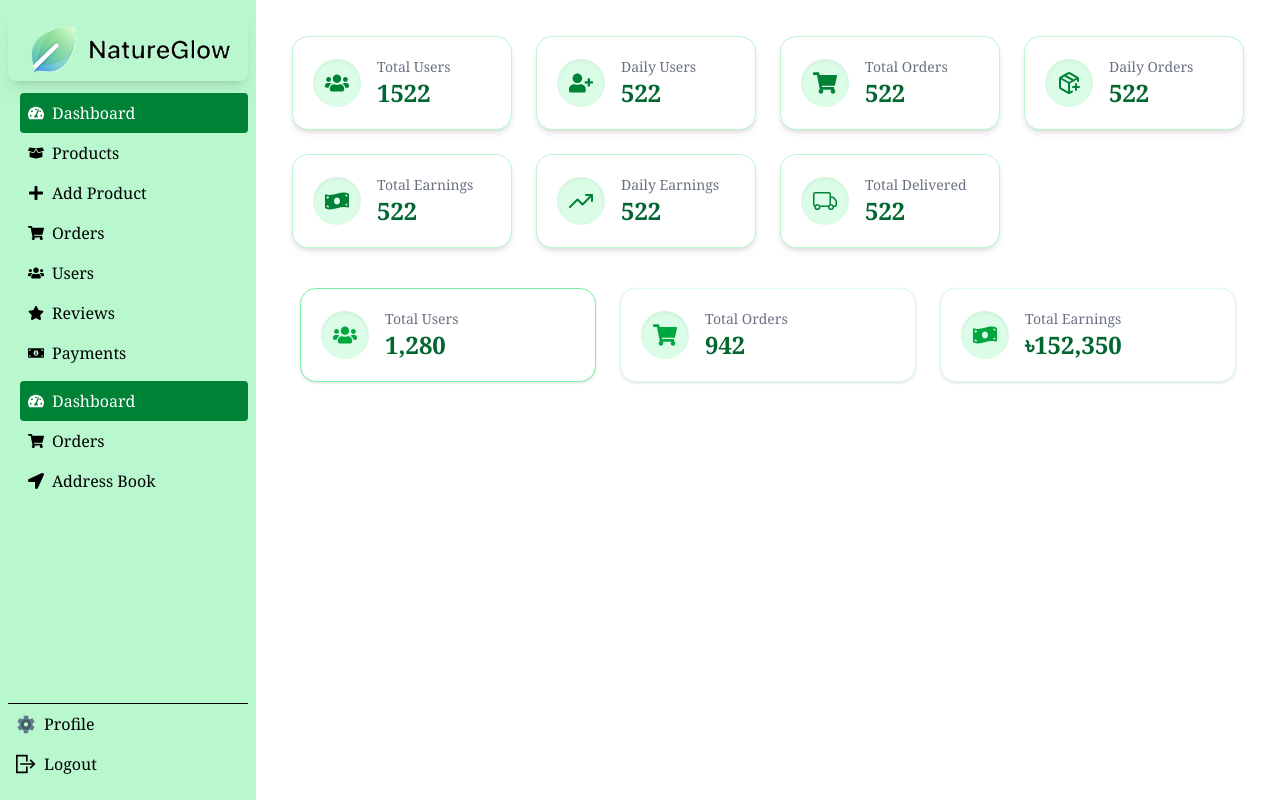
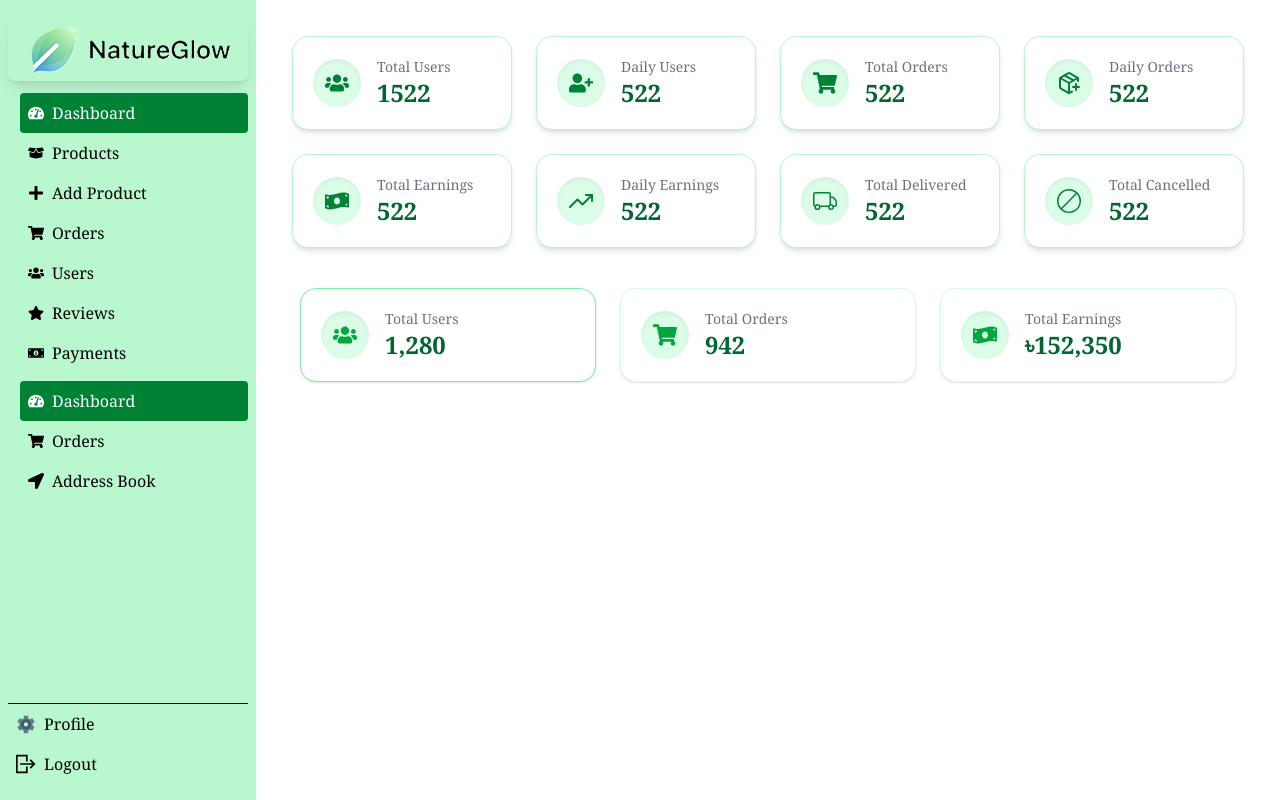
Before and after one commit to md-abu-naim/NatureGlow, a React (Vite) app: page /dashboard/admin-dashboard in a window 1280 px wide. Built offline with nearby package versions, Linux system fonts and the light colour scheme; no server answers.

Commit message:
admin dasboard page total cancelled

```diff
--- a/src/Pages/Dashboard/AdminBar/AdminDashboard.jsx
+++ b/src/Pages/Dashboard/AdminBar/AdminDashboard.jsx
@@ -1,5 +1,5 @@
 
-import { BsTruck } from "react-icons/bs";
+import { BsBan, BsTruck } from "react-icons/bs";
 import { FaUsers, FaShoppingCart, FaMoneyBillWave, FaUser, FaUserPlus } from "react-icons/fa";
 import { FiTrendingUp } from "react-icons/fi";
 import { LuPackagePlus } from "react-icons/lu";
@@ -78,6 +78,16 @@ const AdminDashboard = () => {
                         <h3 className="text-2xl font-semibold text-green-800">522</h3>
                     </div>
                 </div>
+                {/* Total Cancelled */}
+                <div className="bg-white border border-green-200 rounded-2xl shadow-md hover:shadow-xl flex items-center gap-4 p-5 transition-all">
+                    <div className="bg-green-100 text-green-700 p-3 rounded-full shadow-inner">
+                        <BsBan className="text-2xl" />
+                    </div>
+                    <div>
+                        <p className="text-sm text-gray-500 font-medium">Total Cancelled</p>
+                        <h3 className="text-2xl font-semibold text-green-800">522</h3>
+                    </div>
+                </div>
             </section>
 
             <div className="grid grid-cols-2 sm:grid-cols-2 lg:grid-cols-3 gap-6 p-6">
```
